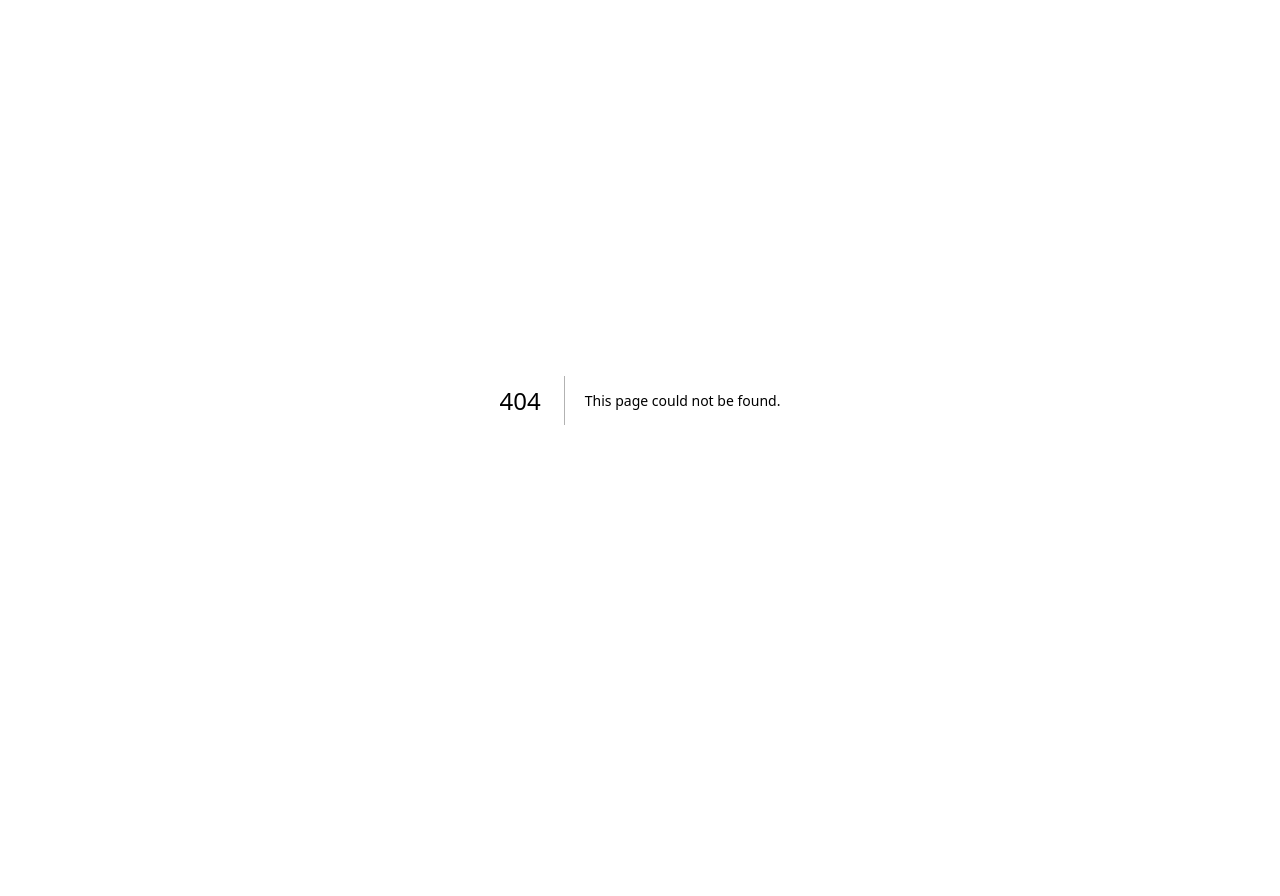
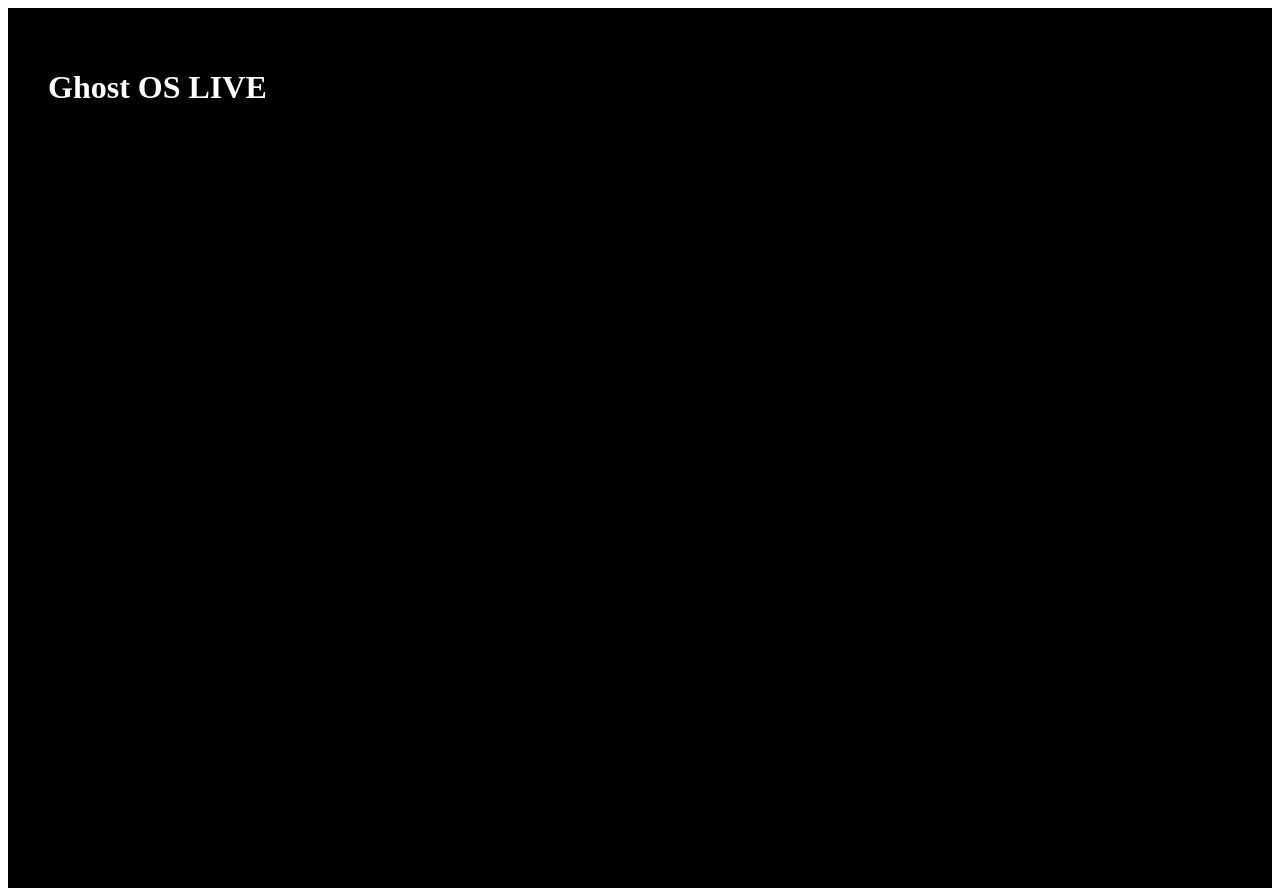
Before and after one commit to donshayraionclark/ghost-os, a Next.js app: page / in a window 1280 px wide. Before the commit this address had no page. Before the commit the page ends 800 px from the top, so only its background shows below. Built offline with nearby package versions, Linux system fonts and the light colour scheme.

Commit message:
Create page.tsx

```diff
--- /dev/null
+++ b/app/page.tsx
@@ -0,0 +1,7 @@
+export default function HomePage() {
+  return (
+    <div style={{ padding: 40, background: "black", color: "white", minHeight: "100vh" }}>
+      <h1>Ghost OS LIVE</h1>
+    </div>
+  );
+}
```
